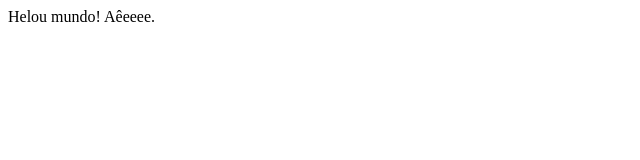
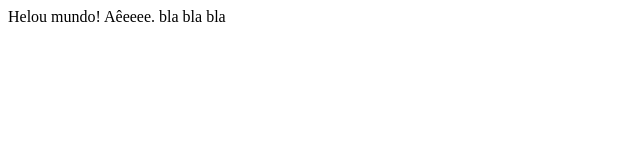
Before and after one commit to ThaizeLudmylla/teste1, a plain HTML site: page index.html in a window 1280 px wide. Shown: the full height of the page, 0-640 px from the left. Drawn offline with Linux system fonts and the light colour scheme.

Commit message:
Update index.html

```diff
--- a/index.html
+++ b/index.html
@@ -4,6 +4,6 @@
 	<title></title>
 </head>
 <body>
-Helou mundo! Aêeeee.
+Helou mundo! Aêeeee. bla bla bla
 </body>
 </html>
```
